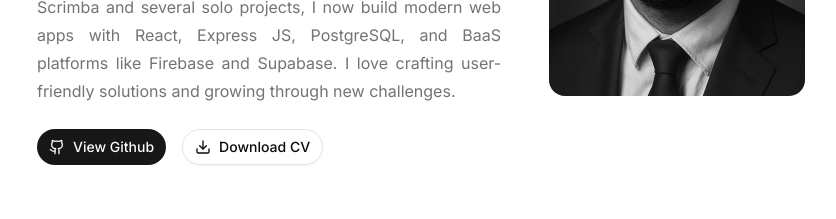
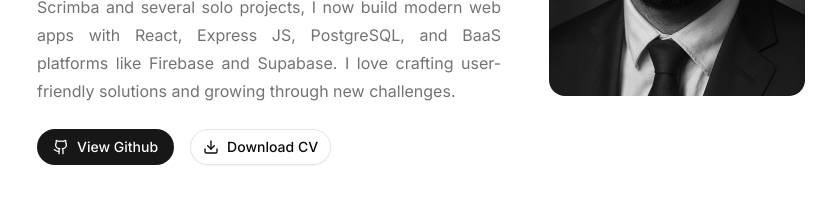
Before and after one commit to rayenrsalhi9/portfolio-rayen, a React (Vite) app: page / in a window 1280 px wide. Shown: the part 1080-1299 px from the top of the page, without its empty margins (219-1055 px from the left). Built offline with nearby package versions, Linux system fonts and the light colour scheme.

Commit message:
fix(about): wrap github button in link and adjust image positioning
Add anchor tag to github button for proper linking and center profile image

```diff
--- a/src/pages/about.tsx
+++ b/src/pages/about.tsx
@@ -25,8 +25,14 @@ const About = () => {
             </p>
             <div className="flex flex-wrap gap-4 justify-start">
               <Button className="rounded-full">
-                <Github />
-                View Github
+                <a
+                  href="https://github.com/rayenrsalhi9"
+                  target="_blank"
+                  className="flex items-center gap-2"
+                >
+                  <Github />
+                  View Github
+                </a>
               </Button>
               <Button variant="outline" className="rounded-full">
                 <Download />
@@ -46,7 +52,7 @@ const ProfileImage = ({
 }: React.HTMLAttributes<HTMLDivElement>) => (
   <div className={cn("mt-10 w-48 h-48 md:w-64 md:h-64", className)} {...props}>
     <div className="relative w-full h-full rounded-2xl overflow-hidden bg-accent">
-      <img src={profile} alt="Profile Picture" className="object-cover w-full h-full" />
+      <img src={profile} alt="Profile Picture" className="object-cover object-center w-full h-full" />
     </div>
   </div>
 )
```
